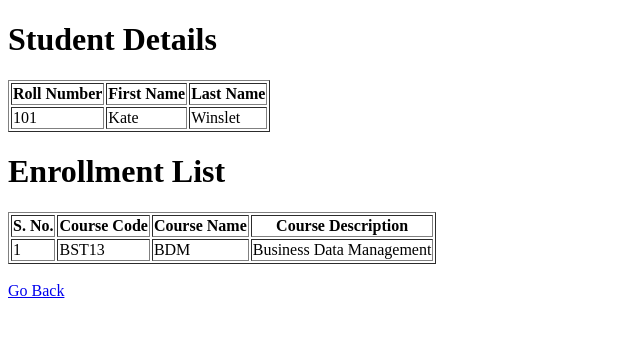
After one commit to ShijuPJohn/MAD1-week5-lab, a Flask app: page /student/1 in a window 1280 px wide. The commit adds this page. Shown: the top 337 px of the page, without its empty margins (0-640 px from the left). Run offline with Flask 2, Linux system fonts and the light colour scheme.

Commit message:
feat: complete student update and student details

```diff
--- a/application/controllers.py
+++ b/application/controllers.py
@@ -1,7 +1,7 @@
 import sqlalchemy
 from flask import render_template, current_app as app, request, redirect
 
-from application.models import Student, db, Enrollments
+from application.models import Student, db, Enrollments, Course
 
 course_dict = {"course_1": 1, "course_2": 2, "course_3": 3, "course_4": 4}
 
@@ -78,6 +78,18 @@ def update_students_post(sid):
         enrollment = Enrollments(estudent_id=sid, ecourse_id=course_dict[course])
         db.session.add(enrollment)
         db.session.commit()
-    print(form)
+    return redirect("/")
 
-    return redirect("/")
+
+@app.route('/student/<sid>', methods=['GET'])
+def students_details_get(sid):
+    student = Student.query.filter(Student.student_id == sid).first()
+    enrollments = Enrollments.query.filter(Enrollments.estudent_id == sid).all()
+    course_ids = [i.ecourse_id for i in enrollments]
+    course_list = []
+    for index, cid in enumerate(course_ids):
+        print(index, cid)
+        course = Course.query.filter(Course.course_id == cid).first()
+        course_list.append([index + 1, course.course_code, course.course_name, course.course_description])
+    print(course_list)
+    return render_template("student_details.html", student=student, courses=course_list)
--- a/templates/index.html
+++ b/templates/index.html
@@ -18,7 +18,7 @@
         {% for student in students %}
             <tr>
                 <td>{{ student.student_id }}</td>
-                <td><a href="/student/<int:student_id>">{{ student.roll_number }}</a></td>
+                <td><a href="/student/{{ student.student_id }}">{{ student.roll_number }}</a></td>
                 <td>{{ student.first_name }}</td>
                 <td>{{ student.last_name }}</td>
                 <td>
--- /dev/null
+++ b/templates/student_details.html
@@ -0,0 +1,46 @@
+<!DOCTYPE html>
+<html lang="en">
+<head>
+    <meta charset="UTF-8">
+    <title>Home</title>
+</head>
+<body>
+<h1>Student Details</h1>
+<div>
+    <table id="personal-details" border>
+        <tr>
+            <th>Roll Number</th>
+            <th>First Name</th>
+            <th>Last Name</th>
+        </tr>
+        <tr>
+            <td>{{ student.roll_number }}</td>
+            <td>{{ student.first_name }}</td>
+            <td>{{ student.last_name }}</td>
+        </tr>
+    </table>
+</div>
+<h1>Enrollment List</h1>
+<div>
+    <table id="enroll-table" border>
+        <tr>
+            <th>S. No.</th>
+            <th>Course Code</th>
+            <th>Course Name</th>
+            <th>Course Description</th>
+        </tr>
+        {% for course in courses %}
+            <tr>
+                <td>{{ course[0] }}</td>
+                <td>{{ course[1] }}</td>
+                <td>{{ course[2] }}</td>
+                <td>{{ course[3] }}</td>
+            </tr>
+        {% endfor %}
+
+    </table>
+    <br>
+    <a href="/">Go Back</a>
+</div>
+</body>
+</html>
```
Also changed, not shown: db_dir/database.sqlite3.
